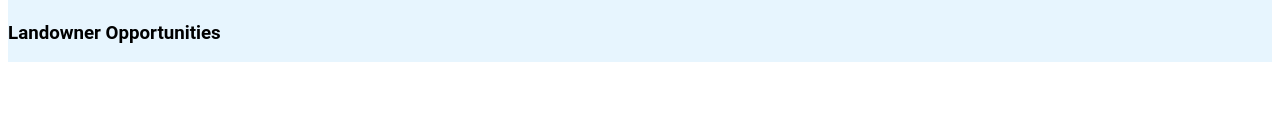
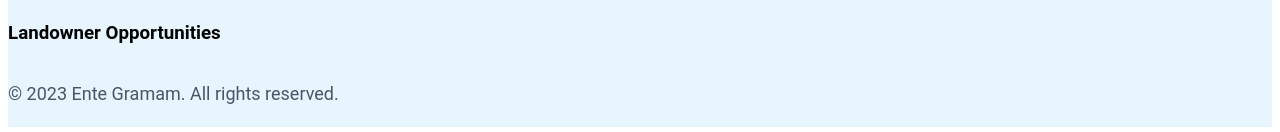
Before and after one commit to code-ninja-labs/ente-gramam1, a React (Vite) app: page / in a window 1280 px wide. Shown: the part 945-1077 px from the top of the page. Before the commit the page ends 1015 px from the top, so only its background shows below. Built offline with nearby package versions, Linux system fonts and the light colour scheme.

Commit message:
Update LandingPage.jsx

```diff
--- a/src/pages/LandingPage.jsx
+++ b/src/pages/LandingPage.jsx
@@ -1,11 +1,11 @@
 import React, { useEffect } from "react";
 import { useNavigate } from "react-router-dom";
-import "./LandingPage.css"; // Import the scoped CSS for this page
+import "./LandingPage.css"; // Import scoped CSS for additional custom styles
 
 const LandingPage = ({ session }) => {
   const navigate = useNavigate();
 
-  // If a user session exists, redirect to the Home page
+  // Redirect to Home if a session exists
   useEffect(() => {
     if (session) {
       navigate("/home", { replace: true });
@@ -42,7 +42,7 @@ const LandingPage = ({ session }) => {
           </a>
         </nav>
 
-        {/* Get Started Button */}
+        {/* Get Started Button (Login/Signup) */}
         <button
           onClick={handleGetStarted}
           className="px-6 py-2 text-white bg-green-600 hover:bg-green-700 rounded-lg"
@@ -111,6 +111,13 @@ const LandingPage = ({ session }) => {
           </div>
         </div>
       </section>
+
+      {/* Footer */}
+      <footer className="bg-gradient-to-r from-green-500 to-blue-500 text-white py-6 mt-8">
+        <div className="max-w-7xl mx-auto text-center">
+          <p>&copy; 2023 Ente Gramam. All rights reserved.</p>
+        </div>
+      </footer>
     </div>
   );
 };
```
